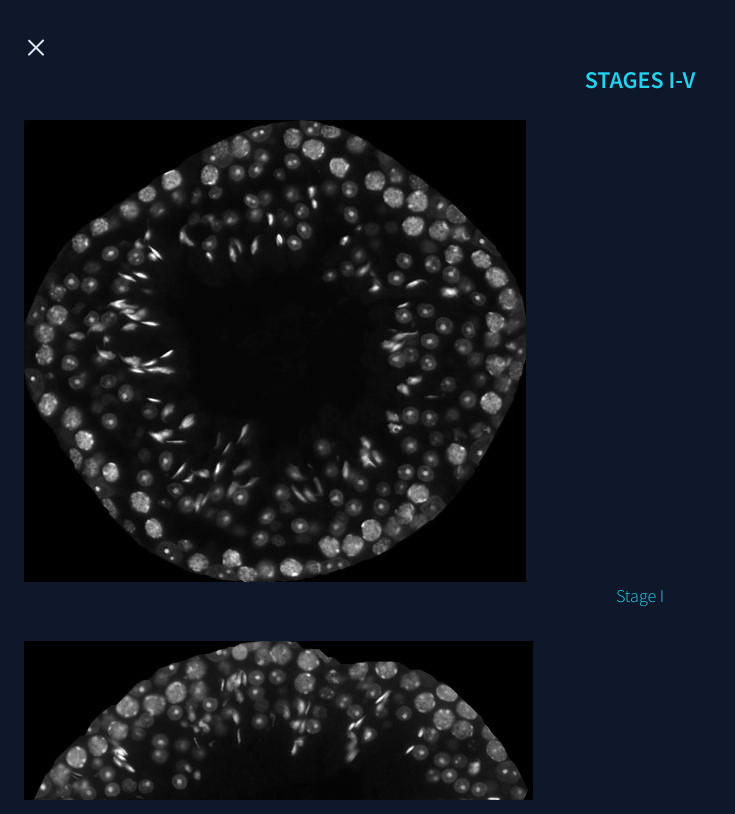
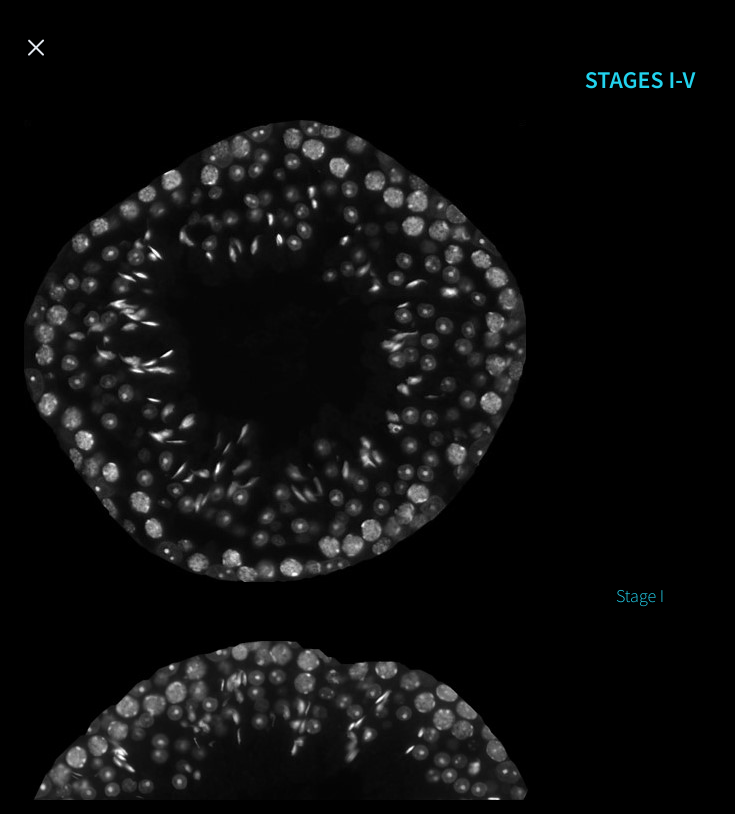
Before and after one commit to Turku-BioImaging/stagetool-ui, a Vue app: page /tubule-model in a window 1280 px wide. Both pictures are taken after a click on the item "Stages I-V". Shown: the whole page, without its empty margins (0-735 px from the left). Built offline with nearby package versions, Linux system fonts and the light colour scheme.

Commit message:
change main bg color to black

```diff
--- a/src/components/OverlayInfo.vue
+++ b/src/components/OverlayInfo.vue
@@ -21,7 +21,7 @@ export default {
 </script>
 <style lang="scss">
 div.overlay-info-component {
-  @apply bg-slate-900;
+  @apply bg-black;
   @apply w-full h-full;
   @apply fixed top-0 left-0;
   @apply px-6 py-8;
--- a/src/scss/main.scss
+++ b/src/scss/main.scss
@@ -7,7 +7,8 @@ html {
 }
 
 body {
-  @apply bg-slate-900;
+  // @apply bg-slate-900;
+  @apply bg-black;
   @apply text-slate-200;
   font-family: 'Source Sans Pro', sans-serif;
   font-weight: 300;
```
